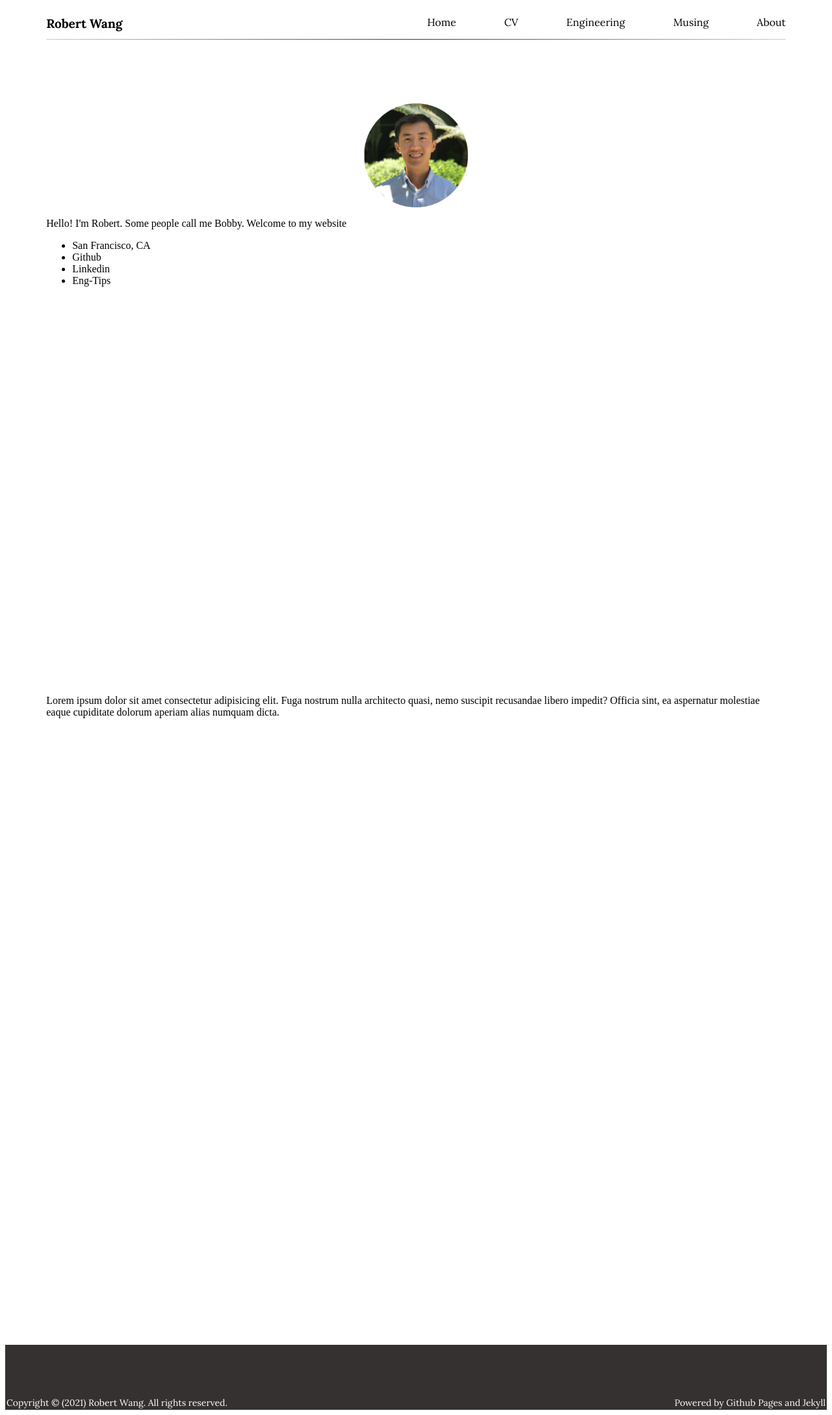
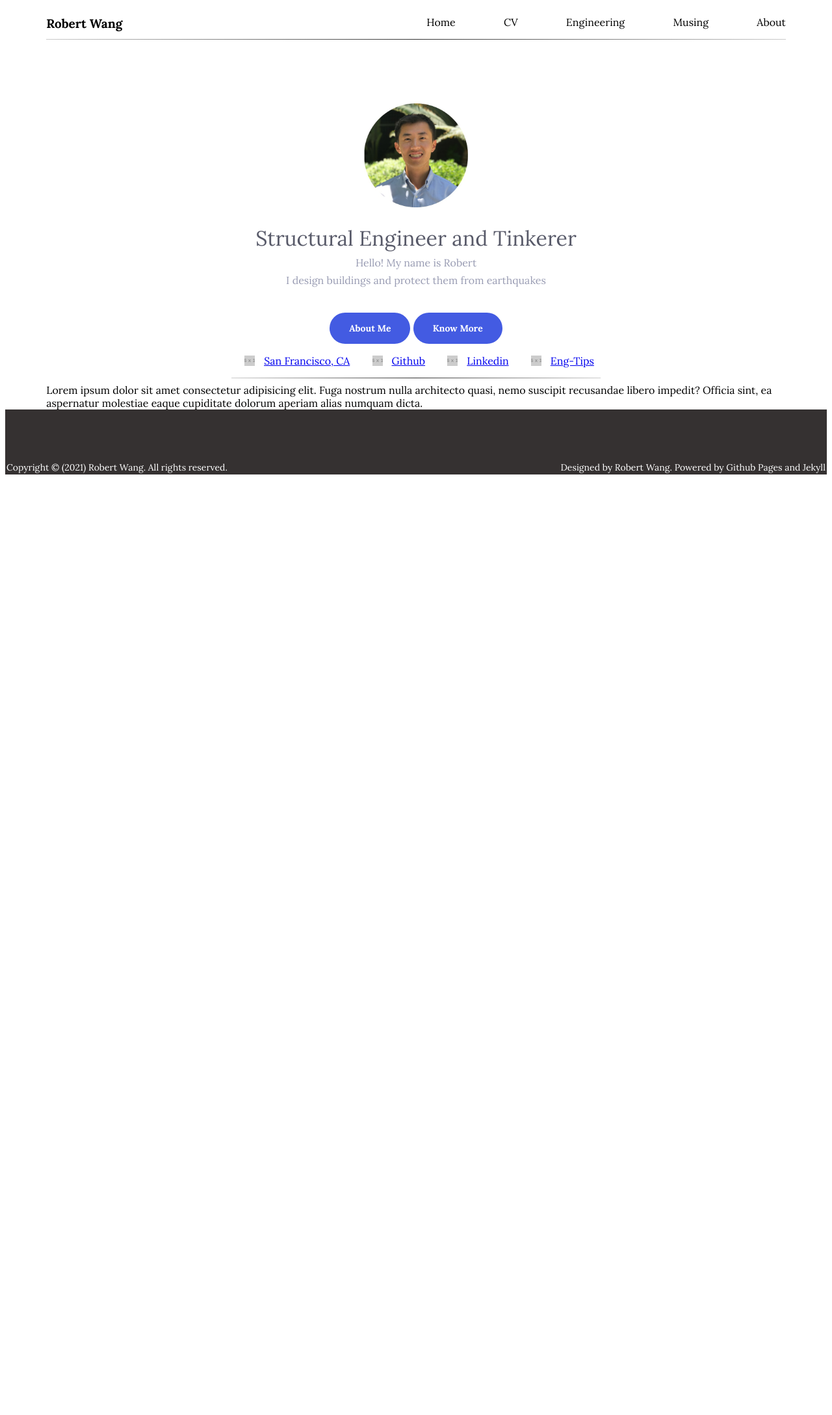
Before and after one commit to wcfrobert/wcfrobert.github.io, a Jekyll site: the page index.html, which Jekyll copies as it is, in a window 1280 px wide. Shown: the whole page at 65% size. Built offline with Jekyll 4.4.1, drawn with Linux system fonts in a browser that asks for light colours; after the commit the page ends 900 px from its top, so only the background shows below that.

Commit message:
big update

```diff
--- a/assets/css/style.css
+++ b/assets/css/style.css
@@ -13,9 +13,14 @@ Main Color Blue:  rgb(67, 91, 226)
 GENERAL STYLE
 ############################################
 */
+* {
+	box-sizing: border-box;
+}
+
 .container {
 	width: 90%;
 	margin: 0 auto;
+	font-family: 'Lora', serif;
 }
 
 hr {
@@ -25,6 +30,13 @@ hr {
     background-image: linear-gradient(to right, #ccc, #333, #ccc);
 }
 
+.hr-half {
+	width: 50%;
+	border: 0;
+    height: 1px;
+    background: #333;
+    background-image: linear-gradient(to right, #ccc, #333, #ccc);
+}
 
 
 /*
@@ -99,27 +111,114 @@ nav a:hover::after {
 
 /*
 ############################################
-PART 2: BODY STYLES
+PART 2: JUMBOTRON STYLES
 ############################################
 */
+.jumbotron {
+	padding-top: 90px;
+	animation-name: fadein;
+	animation-iteration-count: 1;
+	animation-timing-function: ease-in;
+	animation-duration: 0.5s;
+	opacity: 1;
+}
+
 .avatar {
 	vertical-align: middle;
 	display: block;
-  	margin-left: auto;
-  	margin-right: auto;
+	margin-right: auto;
+	margin-left: auto;
 	width: 160px;
 	height: auto;
-	padding-top: 90px;
-  }
+}
 
-section {
-	height: 1000px;
+.avatar:hover {
+	cursor: pointer;
+}
+
+@keyframes fadein {
+	0% {
+		padding-top: 70px;
+		opacity: 0;
+	}
+	100% {
+		padding-top: 90px;
+		opacity: 1;
+	}
+}
+
+.jumbotron h1 {
+	text-align: center;
+	margin-right: auto;
+	margin-left: auto;
+	font-weight: 400;
+	font-size: 32px;
+	color: rgb(88, 90, 105);
+	margin-bottom: 5px;
+}
+
+.jumbotron p {
+	text-align: center;
+	margin-right: auto;
+	margin-left: auto;
+	margin-top: 7px;
+	margin-bottom: 7px;
+	font-weight: 400;
+	font-size: 16px;
+	color: rgb(153, 156, 179);
+}
+
+.jumbotron:after {
+	/*clear fix*/
+	content: "";
+  	display: table;
+  	clear: both;
+}
+
+.jumbotron .quick-link ul{
+	text-align: center;
+}
+
+.jumbotron .quick-link li{
+	display: inline-block;
+	list-style: none;
+	background-image: url("http://placehold.it/16x16");
+	background-position: left center;
+	background-repeat: no-repeat;
+	padding-left: 30px;
+	padding-right: 30px;
+}
+
+
+
+
+.author-more {
+	margin-top: 40px;
+	text-align: center;
+}
+.button1 {
+	display: inline-block;
+	padding: 15px 30px;
+	font-size: 14px;
+	font-weight: bold;
+	border-radius: 40px;
+	color: white;
+	background-color:rgb(67, 91, 226);
+	text-decoration: none;
 }
 
 
 /*
 ############################################
-PART 3: FOOTER STYLES
+PART 3: BODY STYLES
+############################################
+*/
+
+
+
+/*
+############################################
+PART 4: FOOTER STYLES
 ############################################
 */
 footer {
--- a/index.html
+++ b/index.html
@@ -15,8 +23,12 @@
 
 
 <body>
+  <!-- Google Tag Manager (noscript) -->
+  <noscript><iframe src="https://www.googletagmanager.com/ns.html?id=GTM-5MFH6XF"
+  height="0" width="0" style="display:none;visibility:hidden"></iframe></noscript>
+  <!-- End Google Tag Manager (noscript) -->
+
   <div class="container">
-
     <header>
       <span id="name">Robert Wang</span>
       <nav>
@@ -32,20 +44,35 @@
 
     <hr>
 
+    <section class="jumbotron">
+      <img src="assets/img/profile-pic.jpg" alt="Avatar" class="avatar">
+      <h1>Structural Engineer and Tinkerer</h1>
+      <p>Hello! My name is Robert</p>
+      <p>I design buildings and protect them from earthquakes</p>
 
+      <div class="author-more">
+        <a href="#" class="button1">About Me</a>
+        <a href="#" class="button1">Know More</a>
+      </div>
 
-    <section id="first">
-      <img src="assets/img/profile-pic.jpg" alt="Avatar" class="avatar">
-      <p>Hello! I'm Robert. Some people call me Bobby. Welcome to my website</p>
 
       <div class="quick-link">
         <ul>
-          <li>San Francisco, CA</li>
-          <li>Github</li>
-          <li>Linkedin</li>
-          <li>Eng-Tips</li>
+          <li><a href="#">San Francisco, CA</a></li>
+          <li><a href="#">Github</a></li>
+          <li><a href="#">Linkedin</a></li>
+          <li><a href="#">Eng-Tips</a></li>
         </ul>
       </div>
+
+
+
+
+      <hr class="hr-half">
+
+
+
+
     </section>
 
     <section id='second'>
@@ -65,7 +92,7 @@
 
   <footer>
     <div class="copyright">Copyright &copy; (2021) Robert Wang. All rights reserved.</div>
-    <div class="footer-notes">Powered by Github Pages and Jekyll</div>
+    <div class="footer-notes">Designed by Robert Wang. Powered by Github Pages and Jekyll</div>
   </footer>
 </body>
 </html>
```
Also changed, not shown: other parts of index.html (+8 -0 lines), assets/img/geo-alt-fill.svg (added), assets/img/github.png (added), assets/img/linkedin.png (added).
